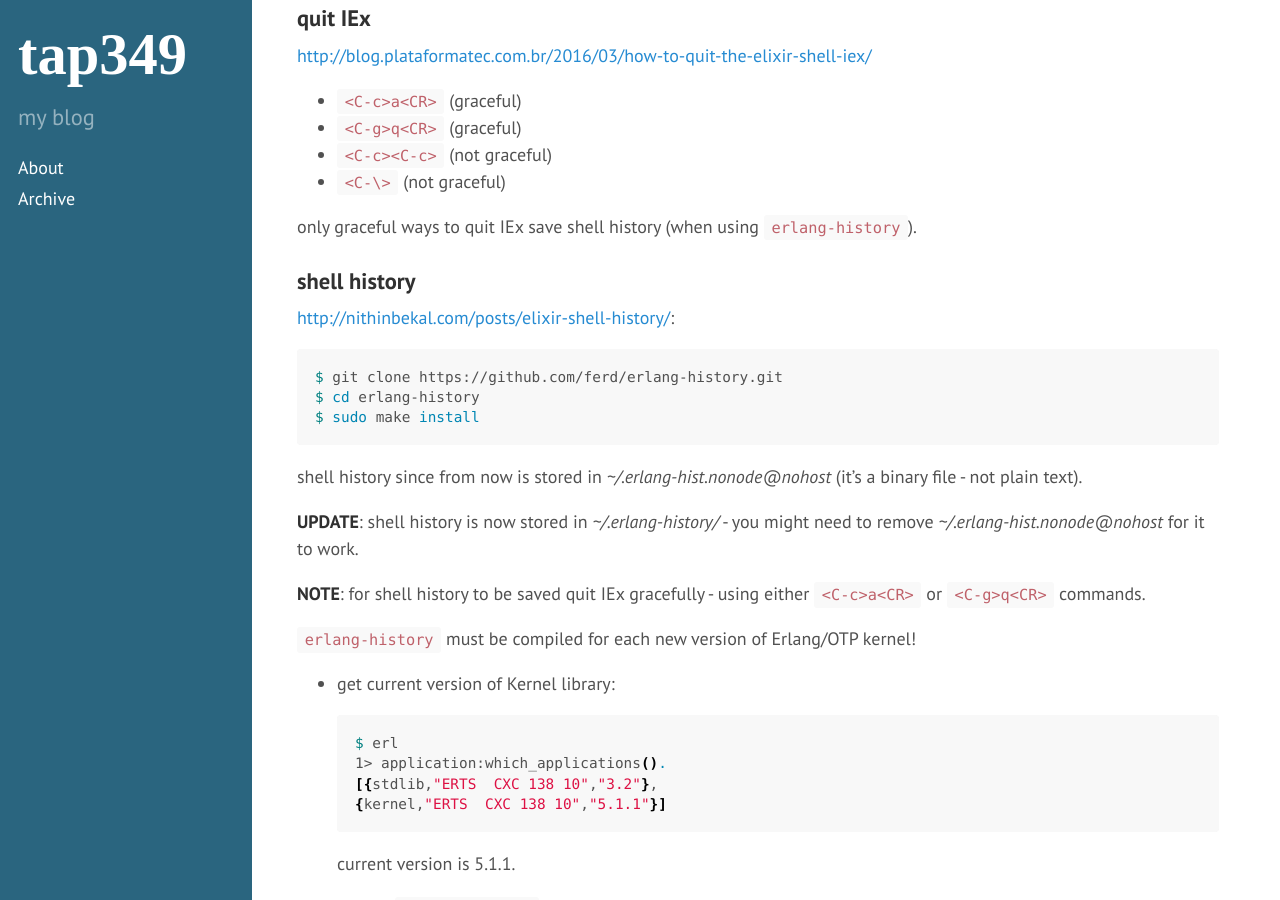
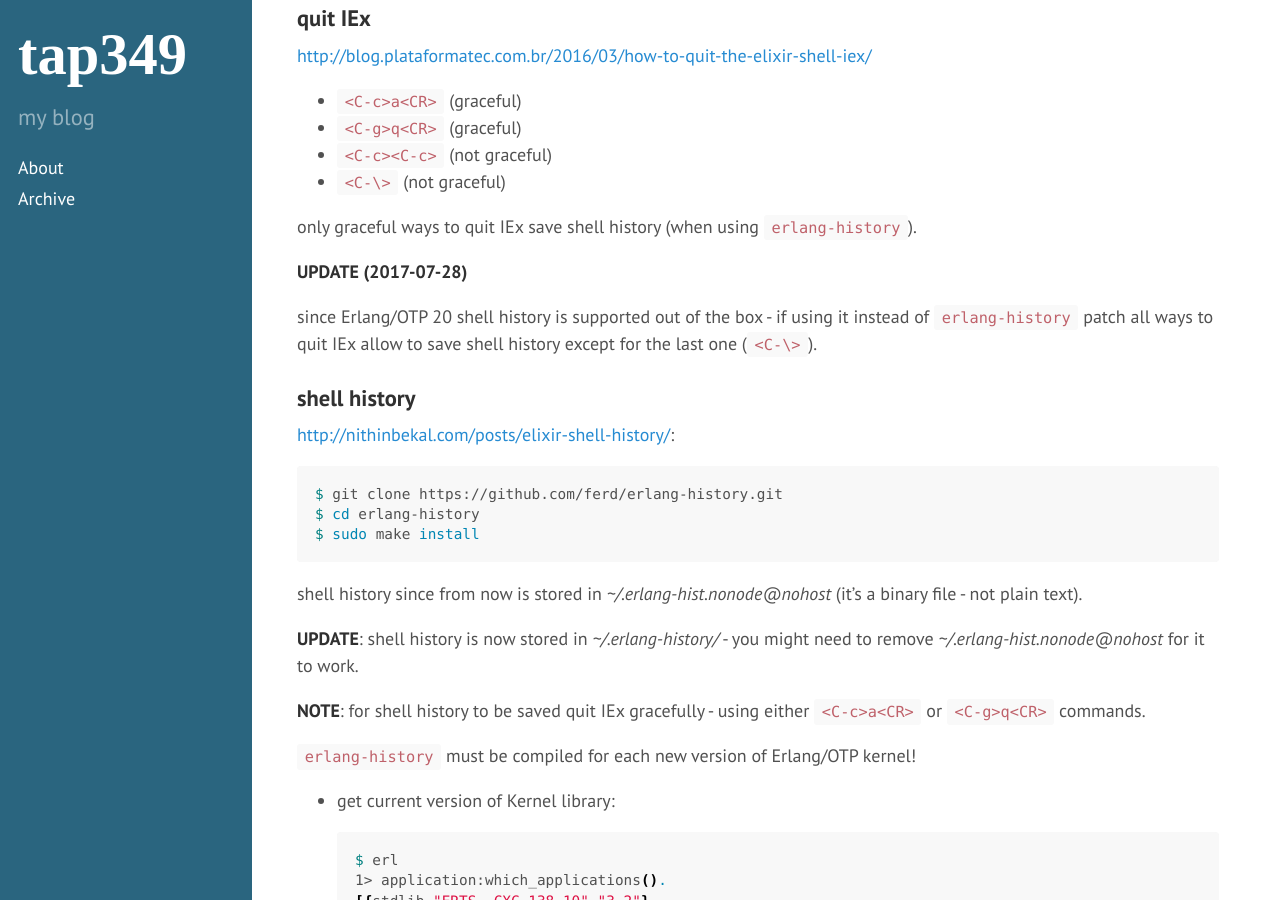
Before and after one commit to tap349/tap349.github.io, a Jekyll site: the page built from _posts/2017-05-21-elixir-mix-and-iex.md, in a window 1280 px wide and 900 px high, scrolled down 2470 px. Built offline with Jekyll 4.4.1, drawn with Linux system fonts in a browser that asks for light colours; some of the changed text lies outside the part shown.

Commit message:
update 2017-07-28_14:36:28

```diff
--- a/_posts/2017-05-21-elixir-mix-and-iex.md
+++ b/_posts/2017-05-21-elixir-mix-and-iex.md
@@ -108,6 +108,12 @@ iex> Application.ensure_all_started(:neko)
 
 only graceful ways to quit IEx save shell history (when using `erlang-history`).
 
+**UPDATE (2017-07-28)**
+
+since Erlang/OTP 20 shell history is supported out of the box - if using it
+instead of `erlang-history` patch all ways to quit IEx allow to save shell
+history except for the last one (`<C-\>`).
+
 ### shell history
 
 <http://nithinbekal.com/posts/elixir-shell-history/>:
```
Also changed, not shown: other parts of _posts/2017-05-21-elixir-mix-and-iex.md (+0 -2 lines).
